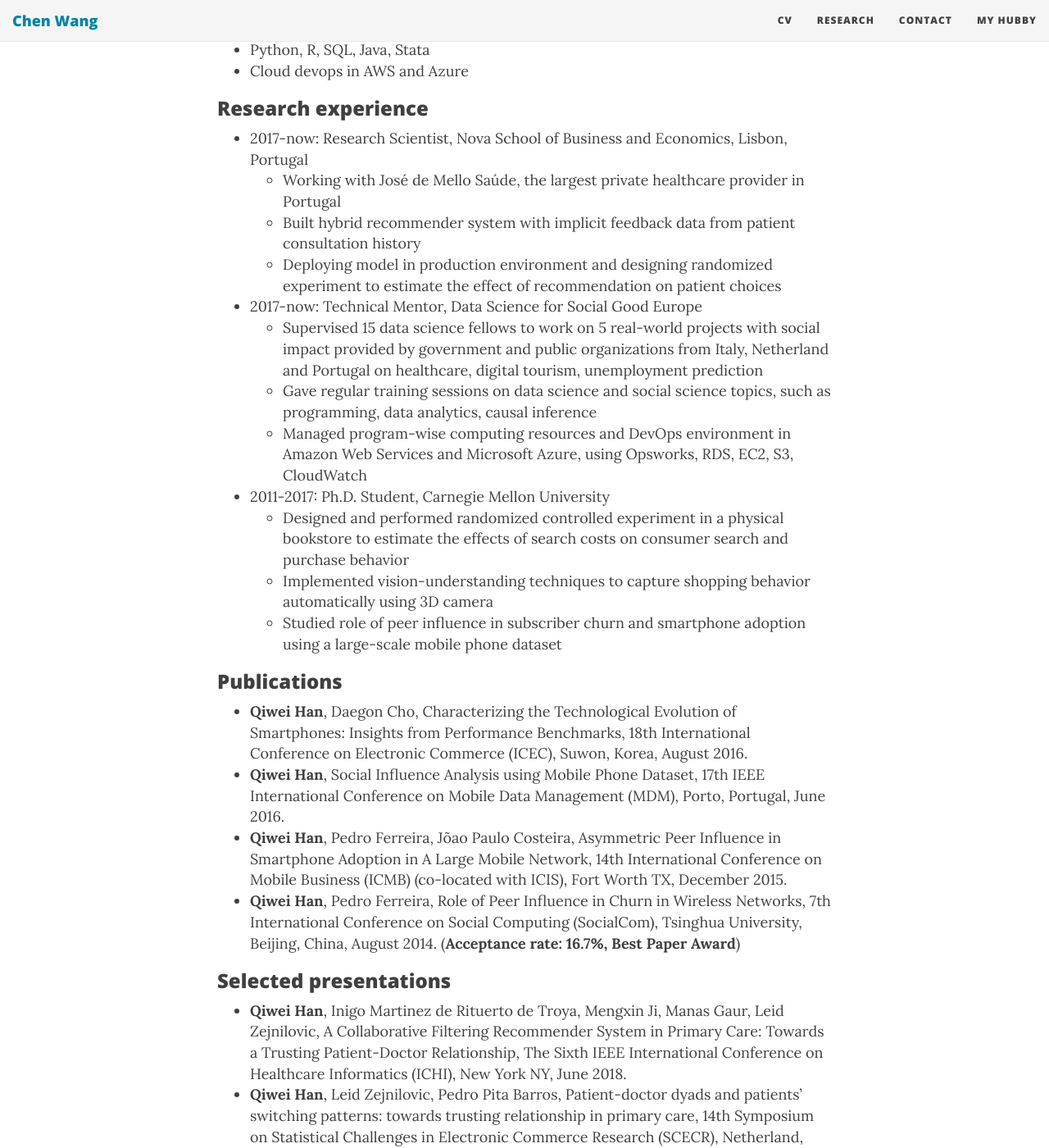
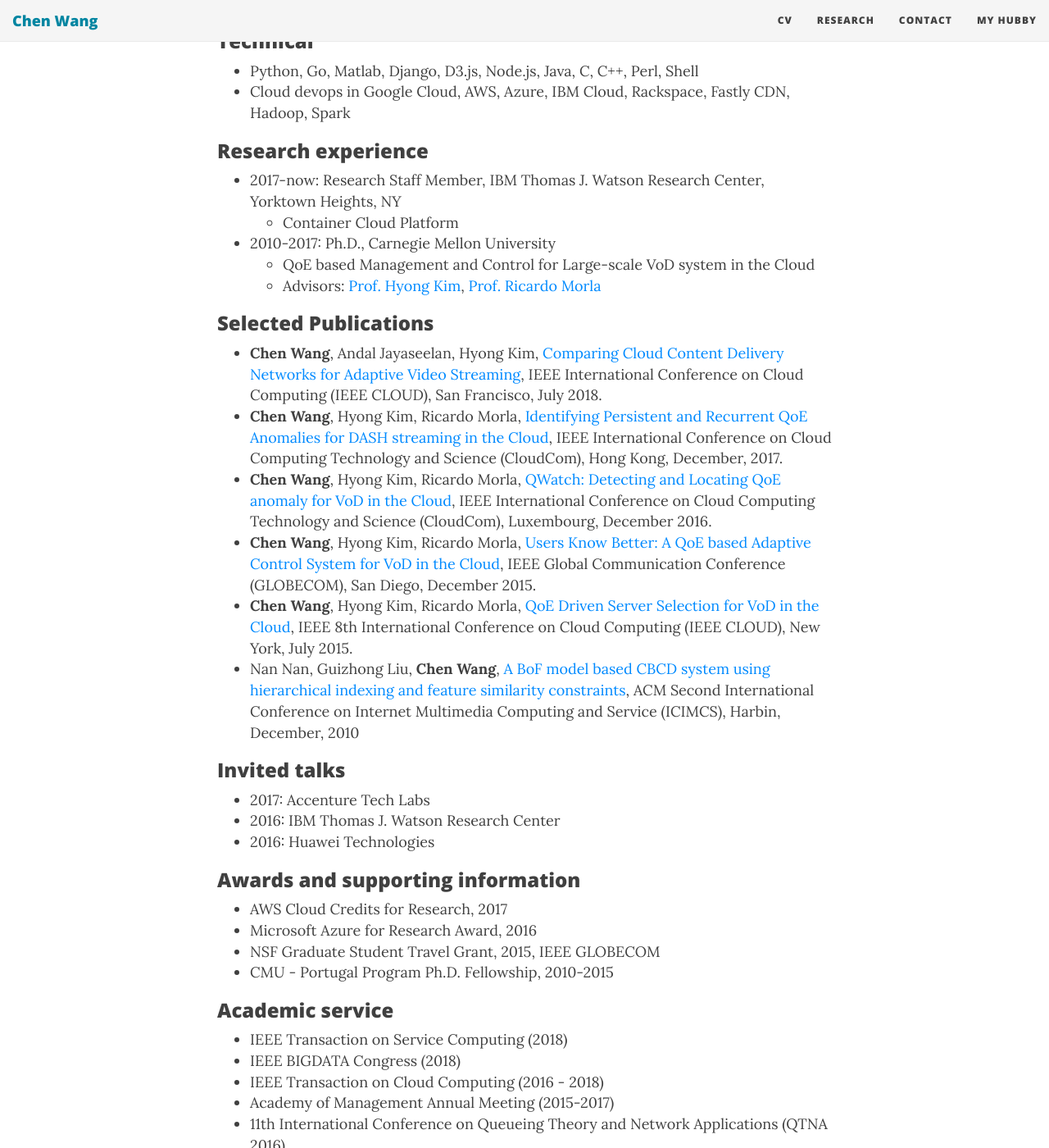
Before and after one commit to wangchen615/wangchen615.github.io, a Jekyll site: the page built from aboutme.md, in a window 1280 px wide and 1400 px high, scrolled down 588 px. Shown: the whole window at 82% size. Built offline with Jekyll 4.4.1, drawn with Linux system fonts in a browser that asks for light colours; nearby versions of some CDN libraries; some of the changed text lies outside the part shown.

Commit message:
updated CV

```diff
--- a/aboutme.md
+++ b/aboutme.md
@@ -5,77 +5,55 @@ title: Curriculum Vitae
 
 ### Personal summary
 
-> Researcher working on applied data science for social good.
+> Researcher working on big data driven large-scale Cloud management.
 
 ### Education
-- Ph.D. Electrical and Computer Engineering, Carnegie Mellon University, Pittsburgh PA
-- Ph.D. Institute for Systems and Robotics, Instituto Superior Tecnico, Lisbon, Portugal
-- M.S. Engineering and Public Policy, Carnegie Mellon University, Pittsburgh PA
-- M.S. Information Networking, Carnegie Mellon University, Pittsburgh PA
-- B.S. (with University Honor) Computer & Software Engineering, Beihang University, Beijing, China
+- Ph.D. Department of Electrical and Computer Engineering, Carnegie Mellon University, Pittsburgh PA
+- Ph.D. Faculdade de Engenharia da Universidade do Porto, Porto, Portugal
+- M.S. Department of Electrical and Computer Engineering, Carnegie Mellon University, Pittsburgh PA
+- M.S. School of Electrical and Information Engineering, Xi'an Jiaotong University, Xi'an, China
+- B.S. (with University Honor) School of Electrical and Information Engineering, Xi'an Jiaotong University, Xi'an, China
 
 ### Technical
 
-- Python, R, SQL, Java, Stata
-- Cloud devops in AWS and Azure
+- Python, Go, Matlab, Django, D3.js, Node.js, Java, C, C++, Perl, Shell
+- Cloud devops in Google Cloud, AWS, Azure, IBM Cloud, Rackspace, Fastly CDN, Hadoop, Spark
 
 ### Research experience
 
-- 2017-now: Research Scientist, Nova School of Business and Economics, Lisbon, Portugal
-    - Working with José de Mello Saúde, the largest private healthcare provider in Portugal
-    - Built hybrid recommender system with implicit feedback data from patient consultation history
-    - Deploying model in production environment and designing randomized experiment to estimate the effect of recommendation on patient choices
+- 2017-now: Research Staff Member, IBM Thomas J. Watson Research Center, Yorktown Heights, NY
+    - Container Cloud Platform
 
-- 2017-now: Technical Mentor, Data Science for Social Good Europe
-    - Supervised 15 data science fellows to work on 5 real-world projects with social impact provided by government and public organizations from Italy, Netherland and Portugal on healthcare, digital tourism, unemployment prediction
-    - Gave regular training sessions on data science and social science topics, such as programming, data analytics, causal inference
-    - Managed program-wise computing resources and DevOps environment in Amazon Web Services and Microsoft Azure, using Opsworks, RDS, EC2, S3, CloudWatch
+- 2010-2017: Ph.D., Carnegie Mellon University
+    - QoE based Management and Control for Large-scale VoD system in the Cloud
+    - Advisors: [Prof. Hyong Kim](http://www.ece.cmu.edu/directory/department/faculty/K/Hyong_Kim_81.html), [Prof. Ricardo Morla](https://sites.google.com/site/ricardomorla/)
 
-- 2011-2017: Ph.D. Student, Carnegie Mellon University
-    - Designed and performed randomized controlled experiment in a physical bookstore to estimate the effects of search costs on consumer search and purchase behavior
-    - Implemented vision-understanding techniques to capture shopping behavior automatically using 3D camera
-    - Studied role of peer influence in subscriber churn and smartphone adoption using a large-scale mobile phone dataset
+### Selected Publications
 
-### Publications
-
-- **Qiwei Han**, Daegon Cho, Characterizing the Technological Evolution of Smartphones: Insights from Performance Benchmarks, 18th International Conference on Electronic Commerce (ICEC), Suwon, Korea, August 2016.
-- **Qiwei Han**, Social Influence Analysis using Mobile Phone Dataset, 17th IEEE International Conference on Mobile Data Management (MDM), Porto, Portugal, June 2016.
-- **Qiwei Han**, Pedro Ferreira, Jõao Paulo Costeira, Asymmetric Peer Influence in Smartphone Adoption in A Large Mobile Network, 14th International Conference on Mobile Business (ICMB) (co-located with ICIS), Fort Worth TX, December 2015.
-- **Qiwei Han**, Pedro Ferreira, Role of Peer Influence in Churn in Wireless Networks, 7th International Conference on Social Computing (SocialCom), Tsinghua University, Beijing, China, August 2014. (**Acceptance rate: 16.7%, Best Paper Award**)
-
-
-### Selected presentations
-
-- **Qiwei Han**, Inigo Martinez de Rituerto de Troya, Mengxin Ji, Manas Gaur, Leid Zejnilovic, A Collaborative Filtering Recommender System in Primary Care: Towards a Trusting Patient-Doctor Relationship, The Sixth IEEE International Conference on Healthcare Informatics (ICHI), New York NY, June 2018.
-- **Qiwei Han**, Leid Zejnilovic, Pedro Pita Barros, Patient-doctor dyads and patients’ switching patterns: towards trusting relationship in primary care, 14th Symposium on Statistical Challenges in Electronic Commerce Research (SCECR), Netherland, June 2018.
-- **Qiwei Han**, Leid Zejnilovic, Recommender Systems in Physical Retailing: Practices, Prospects and Policy Perspectives, The 3rd International Conference on Data for Policy, London UK, September 2017.
-- Leid Zejnilovic, **Qiwei Han**, The challenges and benefits of automated mediation system: case study of healthcare management, The 3rd International Conference on Data for Policy, London UK, September 2017.
-- **Qiwei Han**, Pedro Ferreira, Jõao Paulo Costeira, The Effect of Product Placement on Shopping Behavior at the Point of Purchase: Evidence from Randomized Experiment using Video Tracking in a Physical Bookstore, The Conference on Digital Experimentation (CODE), MIT Sloan School of Management, Cambridge MA, October 2016.
-- **Qiwei Han**, Pedro Ferreira, Jõao Paulo Costeira, Asymmetric Role of Social Influence in Smartphone Adoption in A Large Mobile Network, 4th Conference on the Analysis of Mobile Phone Datasets (NetMob), MIT Media Lab, Cambridge MA, April 2015.
-- **Qiwei Han**, Pedro Ferreira, Determinants of Subscriber Churn in Wireless Network, Role of Peer Influence, 3rd Conference on the Analysis of Mobile Phone Datasets (NetMob), MIT Media Lab, Cambridge MA, May 2013.
-
-### Consulting
-- Sacoor Brothers, high-end Portuguese clothing company
+- **Chen Wang**, Andal Jayaseelan, Hyong Kim, [Comparing Cloud Content Delivery Networks for Adaptive Video Streaming](./pdfs/chenw.cloud.2018.pdf), IEEE International Conference on Cloud Computing (IEEE CLOUD), San Francisco, July 2018.
+- **Chen Wang**, Hyong Kim, Ricardo Morla, [Identifying Persistent and Recurrent QoE Anomalies for DASH streaming in the Cloud](./pdfs/chenw.cloudcom.2017.pdf), IEEE International Conference on Cloud Computing Technology and Science (CloudCom), Hong Kong, December, 2017.
+- **Chen Wang**, Hyong Kim, Ricardo Morla, [QWatch: Detecting and Locating QoE anomaly for VoD in the Cloud](./pdfs/chenw.cloudcom.2016.pdf),  IEEE International Conference on Cloud Computing Technology and Science (CloudCom), Luxembourg, December 2016.
+- **Chen Wang**, Hyong Kim, Ricardo Morla, [Users Know Better: A QoE based Adaptive Control System for VoD in the Cloud](./pdfs/chenw.globecom.2015.pdf), IEEE Global Communication Conference (GLOBECOM), San Diego, December 2015.
+- **Chen Wang**, Hyong Kim, Ricardo Morla, [QoE Driven Server Selection for VoD in the Cloud](./pdfs/chenw.cloud.2015.pdf), IEEE 8th International Conference on Cloud Computing (IEEE CLOUD), New York, July 2015.
+- Nan Nan, Guizhong Liu, **Chen Wang**, [A BoF model based CBCD system using hierarchical indexing and feature similarity constraints](./pdfs/nannan.icimcs.2010.pdf), ACM Second International Conference on Internet Multimedia Computing and Service (ICIMCS), Harbin, December, 2010
 
 ### Invited talks
 - 2017: Accenture Tech Labs
+- 2016: IBM Thomas J. Watson Research Center
 - 2016: Huawei Technologies
 
 ### Awards and supporting information
 
-
-- AWS Cloud Credits for Research (DSSG-Europe Program), 2017-2018
-- Microsoft Azure for Research Award (DSSG-Europe Program), 2017
-- NSF Graduate Student Travel Grant, 2016
-- CMU Provost's Office Graduate Student Travel Grant, 2015
+- AWS Cloud Credits for Research, 2017
+- Microsoft Azure for Research Award, 2016
+- NSF Graduate Student Travel Grant, 2015, IEEE GLOBECOM
 - CMU - Portugal Program Ph.D. Fellowship, 2010-2015
-- Best Paper Award of 7th International Conference on Social Computing, 2014
-- CMU Full Tuition Scholarship for Master’s Degree, 2007-2009
-- Excellent University Graduate Award of Beihang University, 2007
 
 ### Academic service
 
-- International Conference on Information Systems (2017)
+- IEEE Transaction on Service Computing (2018)
+- IEEE BIGDATA Congress (2018)
+- IEEE Transaction on Cloud Computing (2016 - 2018)
 - Academy of Management Annual Meeting (2015-2017)
-- International Conference on Electronic Commerce (2016)
-- Electronic Commerce Research and Applications
+- 11th International Conference on Queueing Theory and Network Applications (QTNA 2016)
+- IEEE Symposium on Industrial Electronics and Applications (ISIEA 2012)
--- a/index.html
+++ b/index.html
@@ -15,5 +15,4 @@ that, I received Ph.D. and M.S. in <a href="https://www.ece.cmu.edu/">Electrical
 
 </p>
 
-My IBM public web page is <a href="https://researcher.watson.ibm.com/researcher/view.php?person=ibm-Chen.Wang1">here</a>. <br>
 My old web page is <a href="http://www.andrew.cmu.edu/user/chenw/">here</a>.
```
Also changed, not shown: 6 other files.
